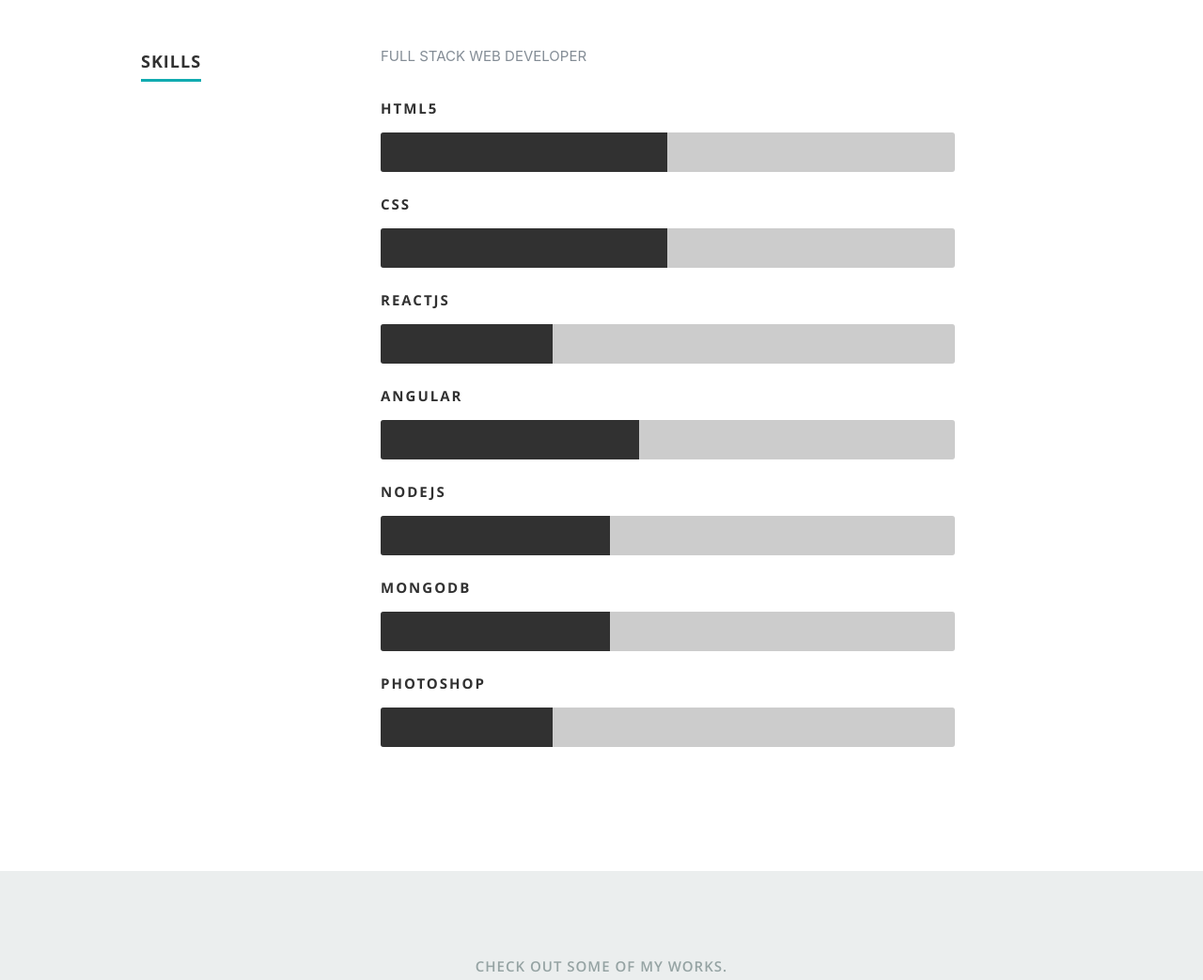
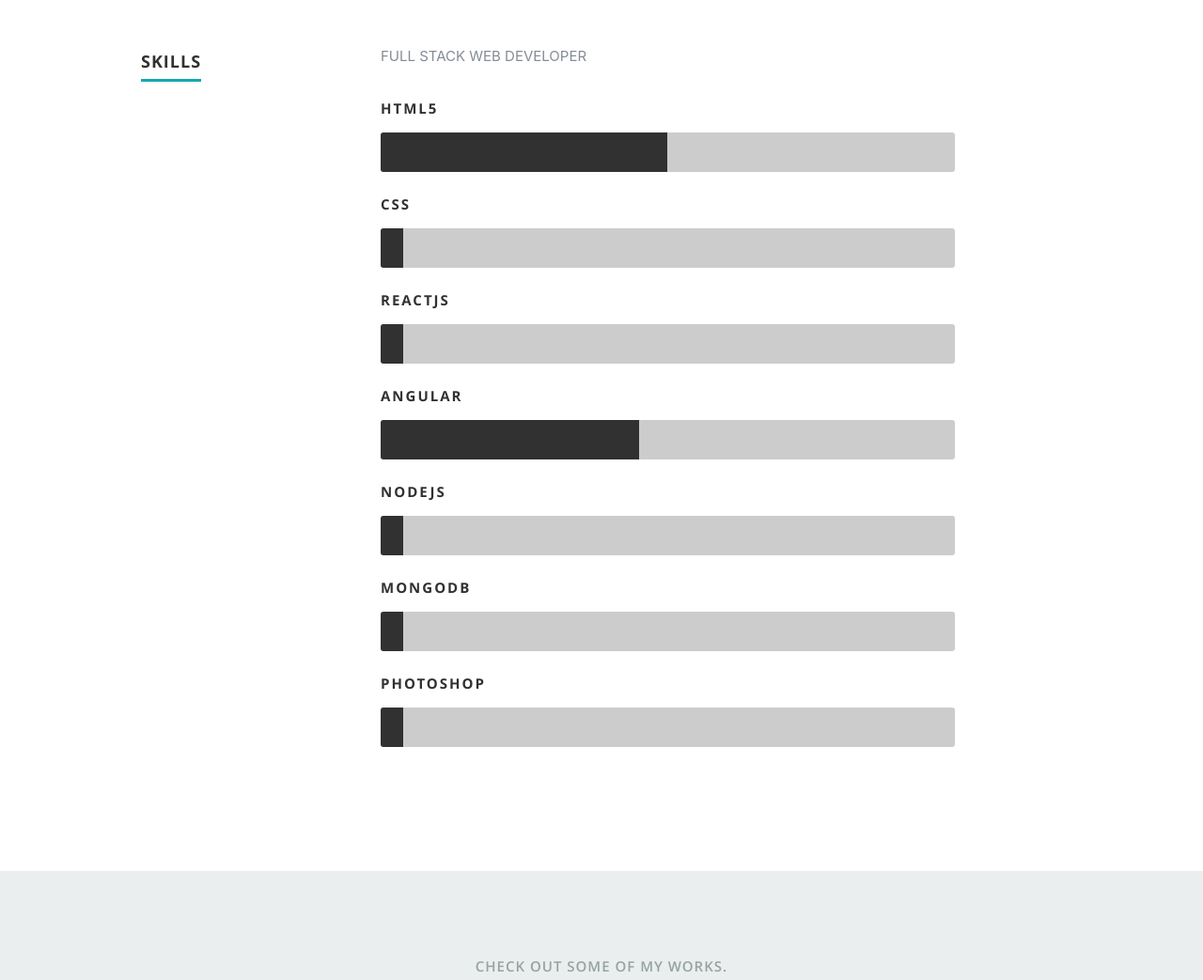
Before and after one commit to ashwinvem/react-ashwin, a plain HTML site: page index.html in a window 1280 px wide. Shown: the part 2005-3048 px from the top of the page at 94% size. Drawn offline with nearby package versions, Linux system fonts and the light colour scheme.

Commit message:
Update layout.css

```diff
--- a/css/layout.css
+++ b/css/layout.css
@@ -326,7 +326,7 @@ ul#nav li.current a { color: #F06000; }
 }
 
 .photoshop {
-  	width: 30%;
+/*   	width: 30%; */
   	-moz-animation: photoshop 2s ease;
   	-webkit-animation: photoshop 2s ease;
 }
@@ -336,12 +336,12 @@ ul#nav li.current a { color: #F06000; }
   	-webkit-animation: Angular 2s ease;
 }
 .nodejs {
-  	width: 40%;
+/*   	width: 40%; */
   	-moz-animation: Nodejs 2s ease;
   	-webkit-animation: Nodejs 2s ease;
 }
 .css {
-  	width: 50%;
+/*   	width: 50%; */
   	-moz-animation: css 2s ease;
   	-webkit-animation: css 2s ease;
 }
@@ -351,12 +351,12 @@ ul#nav li.current a { color: #F06000; }
   	-webkit-animation: html5 2s ease;
 }
 .reactjs {
-  	width: 30%;
+/*   	width: 30%; */
   	-moz-animation: Reactjs 2s ease;
   	-webkit-animation: Reactjs 2s ease;
 }
 .mongodb {
-   width: 40%;
+/*    width: 40%; */
    -moz-animation: MongoDb 2s ease;
    -webkit-animation: MongoDb 2s ease;
 }
```
